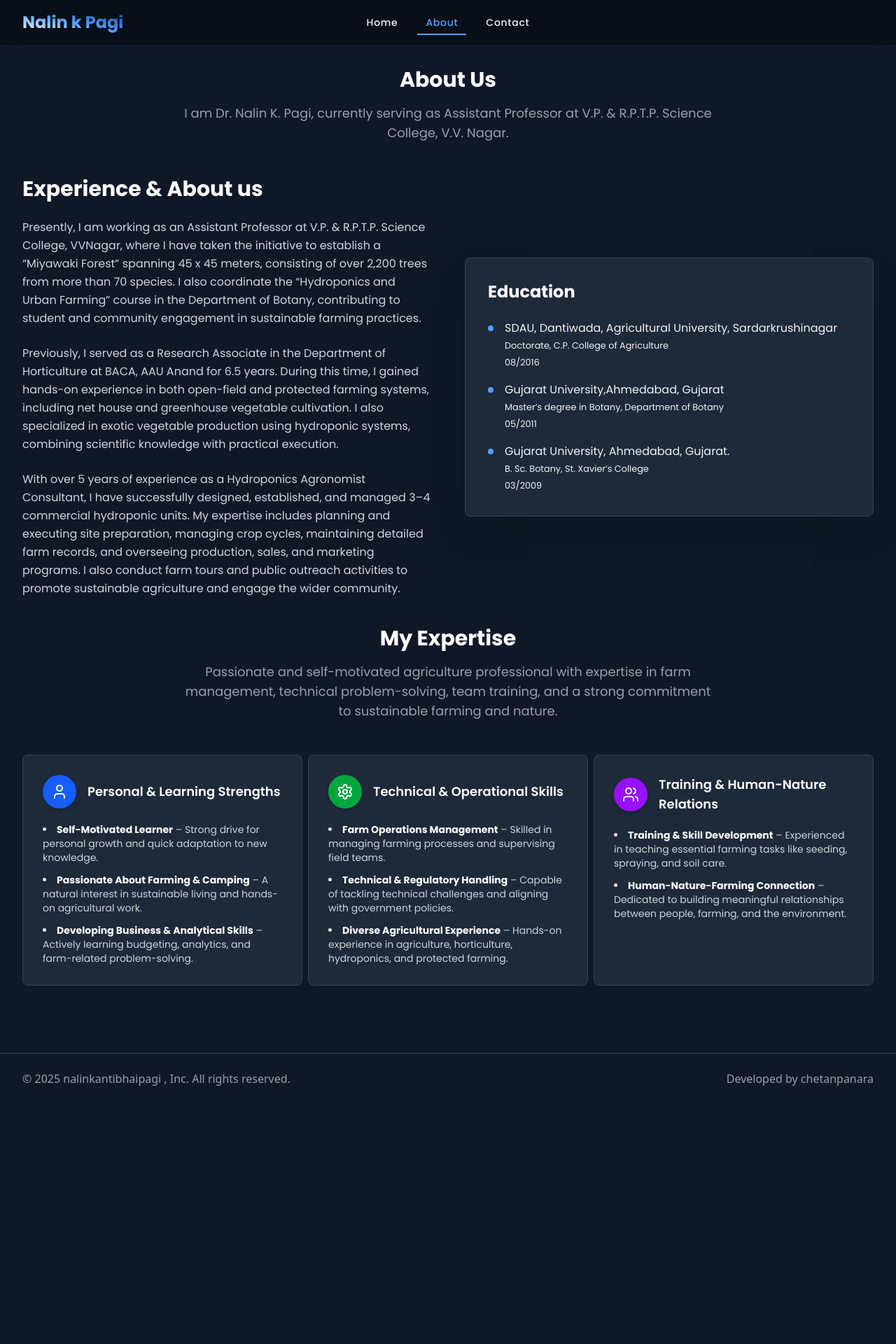
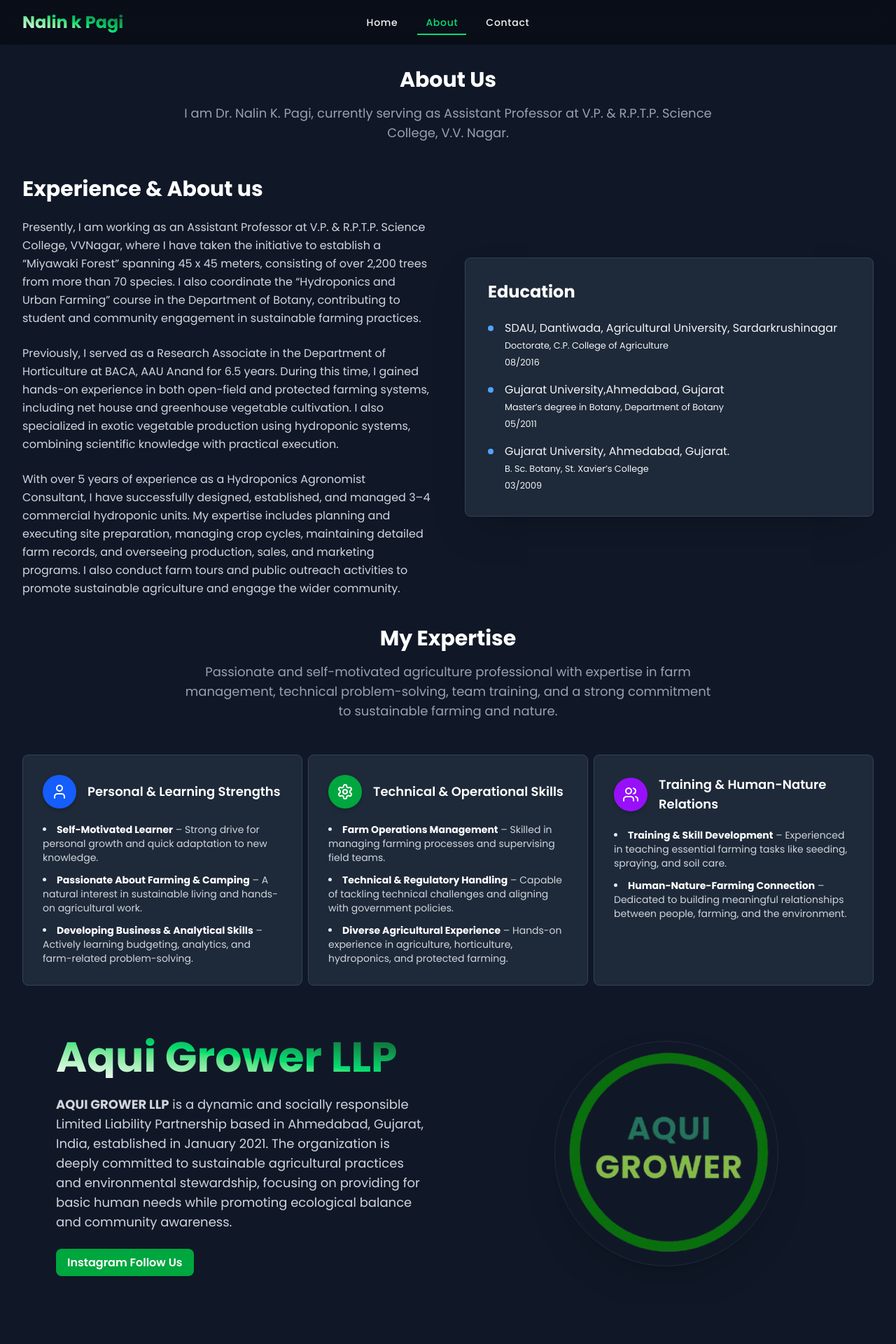
Before and after one commit to chetanpanara/nalin, a Next.js app: page /about in a window 1280 px wide. Shown: the top 1920 px of the page at 70% size. Before the commit the page ends 1577 px from the top, so only its background shows below. Built offline with nearby package versions, Linux system fonts and the light colour scheme.

Commit message:
color change

```diff
--- a/app/about/page.js
+++ b/app/about/page.js
@@ -92,6 +92,37 @@
             </div>
           </div>
           <Services />
+
+          <section className="max-w-7xl mx-auto mb-12 mt-6 overflow-hidden flex flex-col md:flex-row items-center">
+            <div className="flex-1 p-4 md:p-12 text-left">
+              <h1 className="text-3xl md:text-5xl lg:text-6xl font-bold bg-gradient-to-tr from-white  via-green-400  to-green-900 bg-clip-text text-transparent mb-6">
+                Aqui Grower LLP
+              </h1>
+              <p className="text-md md:text-lg text-gray-300 mb-8 max-w-xl">
+                <b>AQUI GROWER LLP</b> is a dynamic and socially responsible
+                Limited Liability Partnership based in Ahmedabad, Gujarat,
+                India, established in January 2021. The organization is deeply
+                committed to sustainable agricultural practices and
+                environmental stewardship, focusing on providing for basic human
+                needs while promoting ecological balance and community
+                awareness.
+              </p>
+              <a
+                href="https://www.instagram.com/aqui_grower"
+                className="bg-green-600 hover:bg-green-700 text-white font-semibold px-4 py-2 rounded-lg text-md transition-colors duration-200 shadow"
+              >
+                Instagram Follow Us
+              </a>
+            </div>
+
+            <div className="flex-1 flex items-center justify-center h-full w-full p-8">
+              <img
+                src="../img/logo.png"
+                alt="YouTube Hero"
+                className="max-w-xs rounded-full w-full shadow-2xl border border-gray-800 object-cover"
+              />
+            </div>
+          </section>
         </div>
       </section>
     </div>
--- a/components/Footer.js
+++ b/components/Footer.js
@@ -23,13 +23,13 @@
     <footer className="bg-gray-900 border-t border-gray-700 mt-16 py-6 px-4 md:px-6 lg:px-8">
       <div className="max-w-7xl mx-auto flex flex-col md:flex-row justify-between items-center space-y-4 md:space-y-0">
         {/* Copyright Text */}
-        <div className="text-gray-400 text-md text-center md:text-left">
+        <div className="text-gray-300 text-md text-center md:text-left">
           © {currentYear} nalinkantibhaipagi , Inc. All rights reserved.
         </div>
 
         {/* Social Media Icons */}
         <div className="flex items-center space-x-6">
-          <div className="text-gray-400 text-md text-center md:text-left">
+          <div className="text-gray-300 text-md text-center md:text-left">
             Developed by chetanpanara
           </div>
         </div>
--- a/components/HeroSection.js
+++ b/components/HeroSection.js
@@ -26,7 +26,7 @@
             <h1 className="text-3xl sm:text-6xl lg:text-6xl xl:text-6xl font-bold leading-tight">
               Hii,I am Dr. Nalin K Pagi
               <br />
-              <span className="text-blue-400 typing-effect">
+              <span className="text-green-400 typing-effect">
                 Family Farmer
               </span>
             </h1>
@@ -41,7 +41,7 @@
 
             <a
               href={"/about"}
-              className="bg-sky-600 backdrop-blur-md hover:bg-sky-700 text-white font-semibold px-4 py-2 rounded-lg text-md transition"
+              className="bg-green-600 backdrop-blur-md hover:bg-green-700 text-white font-semibold px-4 py-2 rounded-lg text-md transition"
             >
               About Me
             </a>
--- a/components/Navbar.js
+++ b/components/Navbar.js
@@ -30,7 +30,7 @@
           <div className="flex-shrink-0 md:absolute md:left-0">
             <Link
               href="/"
-              className="text-2xl font-bold bg-gradient-to-tr from-white  via-blue-400  to-blue-900 bg-clip-text text-transparent "
+              className="text-2xl font-bold bg-gradient-to-tr from-white  via-green-400  to-green-900 bg-clip-text text-transparent "
             >
               Nalin k Pagi
             </Link>
@@ -51,14 +51,14 @@
                     className={`relative tracking-wider px-3 py-2 text-sm font-medium transition-colors duration-300 group
                       ${
                         isActive
-                          ? "text-blue-400"
-                          : "text-gray-100 hover:text-blue-400"
+                          ? "text-green-400"
+                          : "text-gray-100 hover:text-green-400"
                       }
                     `}
                   >
                     {item.name}
                     <span
-                      className={`absolute bottom-0 left-0 h-0.5 bg-blue-400 transition-all duration-300 ease-out
+                      className={`absolute bottom-0 left-0 h-0.5 bg-green-400 transition-all duration-300 ease-out
                         ${isActive ? "w-full" : "w-0 group-hover:w-full"}
                       `}
                     ></span>
@@ -72,7 +72,7 @@
           <div className="md:hidden">
             <button
               onClick={toggleMenu}
-              className="text-gray-300 hover:text-blue-400 focus:outline-none focus:text-blue-400 transition-colors duration-300"
+              className="text-gray-300 hover:text-green-400 focus:outline-none focus:text-green-400 transition-colors duration-300"
               aria-label="Toggle menu"
             >
               {isOpen ? <X size={24} /> : <Menu size={24} />}
@@ -100,15 +100,15 @@
                 className={`relative text-sm block tracking-wider px-3 py-2 font-medium transition-all duration-300 group rounded-md
                   ${
                     isActive
-                      ? "text-blue-400 bg-gray-800"
-                      : "text-gray-300 hover:text-blue-400 hover:bg-gray-800"
+                      ? "text-green-400 bg-gray-800"
+                      : "text-gray-300 hover:text-green-400 hover:bg-gray-800"
                   }
                 `}
                 onClick={() => setIsOpen(false)}
               >
                 {item.name}
                 <span
-                  className={`absolute bottom-0 left-3 h-0.5 bg-blue-400 transition-all duration-300 ease-out
+                  className={`absolute bottom-0 left-3 h-0.5 bg-green-400 transition-all duration-300 ease-out
                     ${isActive ? "w-8" : "w-0 group-hover:w-8"}
                   `}
                 ></span>
```
